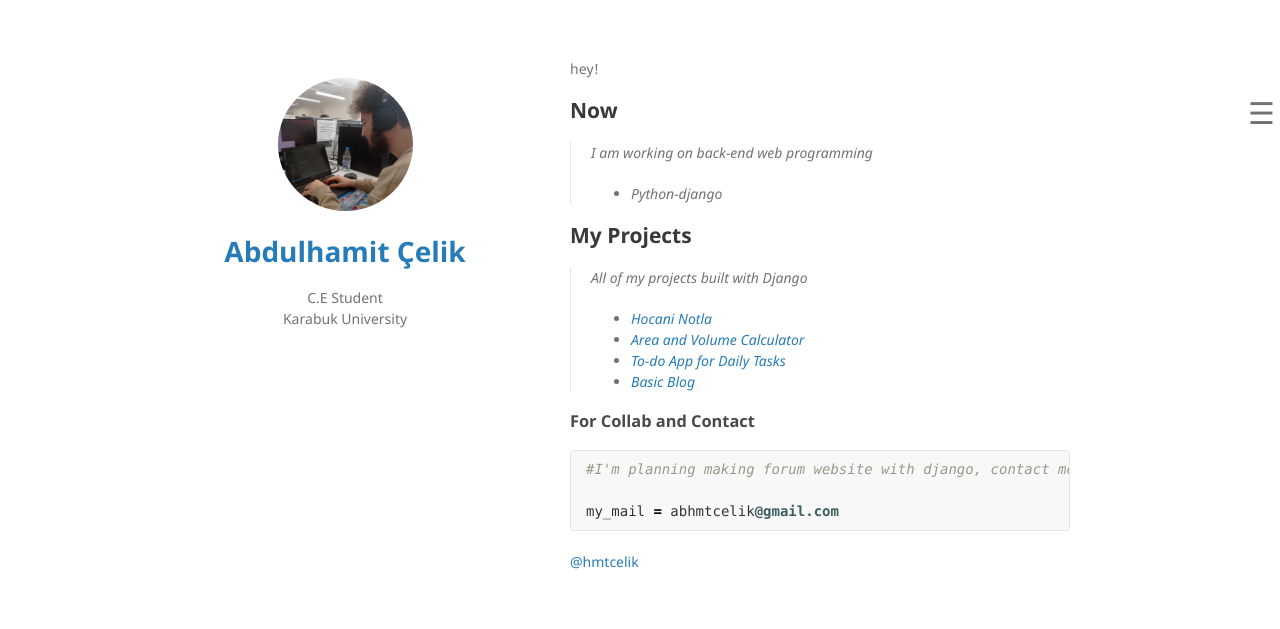
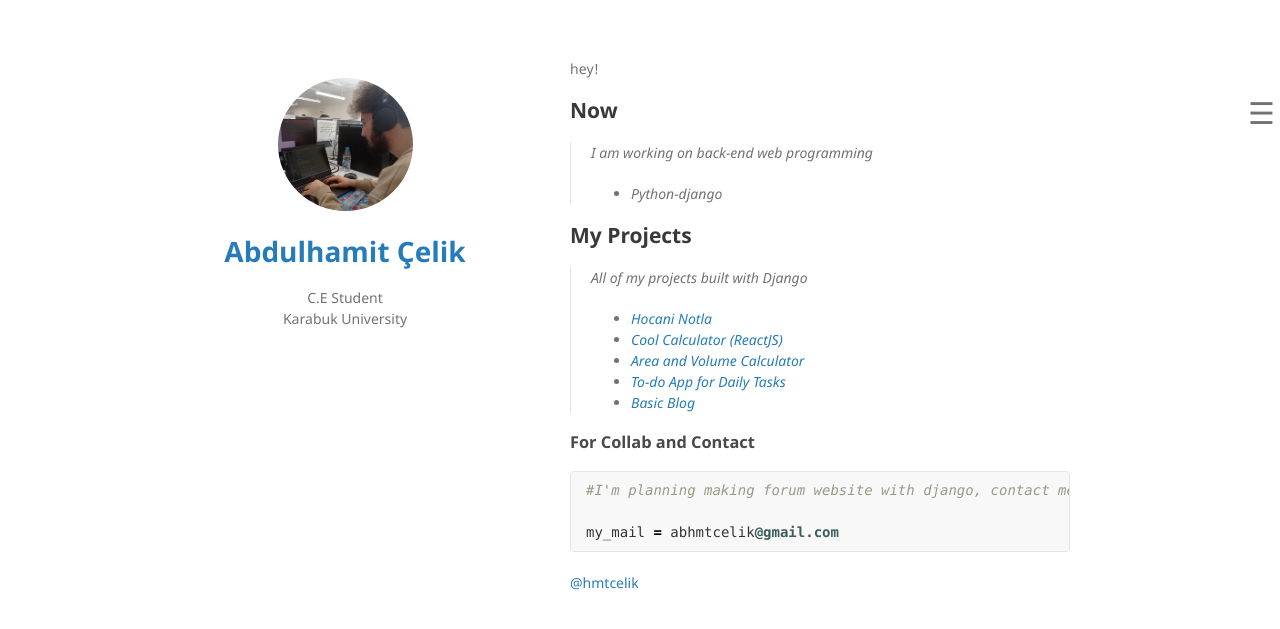
Before and after one commit to hmtcelik/my-resume, a Jekyll site: the page built from index.md, in a window 1280 px wide. Shown: the top 629 px of the page. Built offline with Jekyll 4.4.1, drawn with Linux system fonts in a browser that asks for light colours; nearby versions of some CDN libraries; library files that are not in the unit come from our copies.

Commit message:
cool calcluator

```diff
--- a/index.md
+++ b/index.md
@@ -13,6 +13,7 @@ hey!
 
 >All of my projects built with Django
   - <a class="changes" href="https://github.com/hmtcelik/hocaninotla" target="_blank">Hocani Notla</a>
+  - <a class="changes" href="https://hmtcelik.github.io/cool-calculator/" target="_blank">Cool Calculator (ReactJS)</a>
   - <a class="changes" href="https://github.com/hmtcelik/django-AreaCalc" target="_blank">Area and Volume Calculator</a>
   - <a class="changes" href="https://github.com/hmtcelik/To-Do-App" target="_blank">To-do App for Daily Tasks</a>
   - <a class="changes" href="https://github.com/hmtcelik/django_blog" target="_blank">Basic Blog</a>
```
Also changed, not shown: 5 other files.
